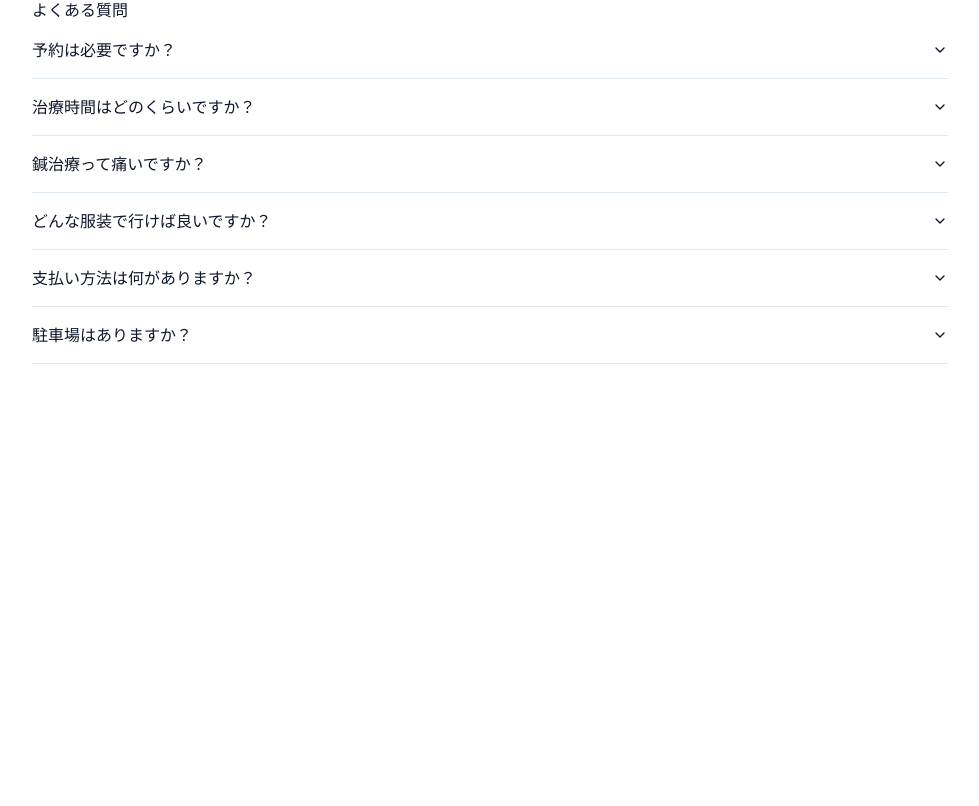
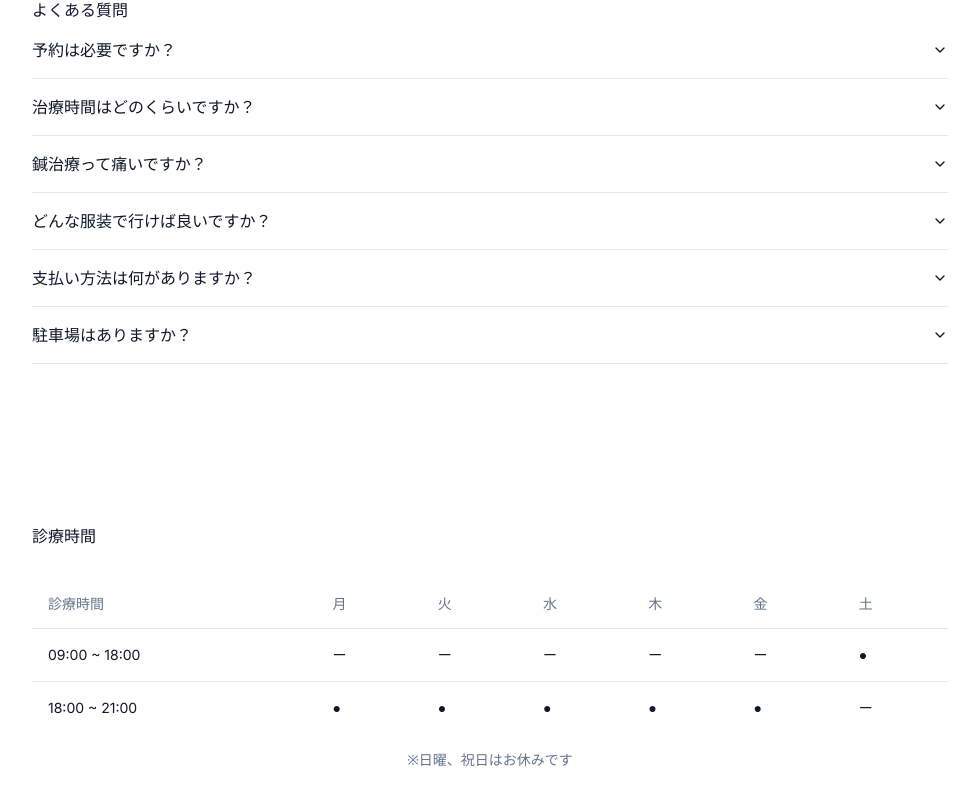
Before and after one commit to kotaro1574/shigeuchi-shinkyu-site, a Next.js app: page / in a window 1280 px wide. Shown: the part 3401-4207 px from the top of the page, without its empty margins (150-1129 px from the left). Before the commit the page ends 3805 px from the top, so only its background shows below. Built offline with nearby package versions, Linux system fonts and the light colour scheme.

Commit message:
add: さらにさらに追加

```diff
--- a/app/page.tsx
+++ b/app/page.tsx
@@ -1,7 +1,11 @@
 "use client"
 
 import Image from "next/image"
-import { QUESTIONS_CONTENTS, TREATMENT_DETAIL_CONTENTS } from "@/constant"
+import {
+  CONSULTATION_HOURS,
+  QUESTIONS_CONTENTS,
+  TREATMENT_DETAIL_CONTENTS,
+} from "@/constant"
 
 import {
   Accordion,
@@ -11,6 +15,15 @@
 } from "@/components/ui/accordion"
 import { AspectRatio } from "@/components/ui/aspect-ratio"
 import { Button } from "@/components/ui/button"
+import {
+  Table,
+  TableBody,
+  TableCaption,
+  TableCell,
+  TableHead,
+  TableHeader,
+  TableRow,
+} from "@/components/ui/table"
 import { Logo } from "@/components/logo"
 import { MainCarousel } from "@/components/main-carouse"
 import { TreatmentDetail } from "@/components/treatment-detail"
@@ -92,6 +105,38 @@
             ))}
           </Accordion>
         </section>
+        <section className="mt-40">
+          <h2>診療時間</h2>
+          <div className="mt-8 flex justify-center">
+            <Table>
+              <TableCaption>※日曜、祝日はお休みです</TableCaption>
+              <TableHeader>
+                <TableRow>
+                  <TableHead>診療時間</TableHead>
+                  {CONSULTATION_HOURS.weeks.map((week, index) => (
+                    <TableHead key={`week-${index}`}>{week}</TableHead>
+                  ))}
+                </TableRow>
+              </TableHeader>
+              <TableBody>
+                <TableRow>
+                  <TableCell>09:00 ~ 18:00</TableCell>
+                  {CONSULTATION_HOURS.mornings.map((morning, index) => (
+                    <TableCell key={`morning-${index}`}>{morning}</TableCell>
+                  ))}
+                </TableRow>
+                <TableRow>
+                  <TableCell>18:00 ~ 21:00</TableCell>
+                  {CONSULTATION_HOURS.afternoons.map((afternoon, index) => (
+                    <TableCell key={`afternoon-${index}`}>
+                      {afternoon}
+                    </TableCell>
+                  ))}
+                </TableRow>
+              </TableBody>
+            </Table>
+          </div>
+        </section>
       </div>
     </div>
   )
--- /dev/null
+++ b/components/ui/table.tsx
@@ -0,0 +1,117 @@
+import * as React from "react"
+
+import { cn } from "@/lib/utils"
+
+const Table = React.forwardRef<
+  HTMLTableElement,
+  React.HTMLAttributes<HTMLTableElement>
+>(({ className, ...props }, ref) => (
+  <div className="relative w-full overflow-auto">
+    <table
+      ref={ref}
+      className={cn("w-full caption-bottom text-sm", className)}
+      {...props}
+    />
+  </div>
+))
+Table.displayName = "Table"
+
+const TableHeader = React.forwardRef<
+  HTMLTableSectionElement,
+  React.HTMLAttributes<HTMLTableSectionElement>
+>(({ className, ...props }, ref) => (
+  <thead ref={ref} className={cn("[&_tr]:border-b", className)} {...props} />
+))
+TableHeader.displayName = "TableHeader"
+
+const TableBody = React.forwardRef<
+  HTMLTableSectionElement,
+  React.HTMLAttributes<HTMLTableSectionElement>
+>(({ className, ...props }, ref) => (
+  <tbody
+    ref={ref}
+    className={cn("[&_tr:last-child]:border-0", className)}
+    {...props}
+  />
+))
+TableBody.displayName = "TableBody"
+
+const TableFooter = React.forwardRef<
+  HTMLTableSectionElement,
+  React.HTMLAttributes<HTMLTableSectionElement>
+>(({ className, ...props }, ref) => (
+  <tfoot
+    ref={ref}
+    className={cn(
+      "border-t bg-muted/50 font-medium [&>tr]:last:border-b-0",
+      className
+    )}
+    {...props}
+  />
+))
+TableFooter.displayName = "TableFooter"
+
+const TableRow = React.forwardRef<
+  HTMLTableRowElement,
+  React.HTMLAttributes<HTMLTableRowElement>
+>(({ className, ...props }, ref) => (
+  <tr
+    ref={ref}
+    className={cn(
+      "border-b transition-colors hover:bg-muted/50 data-[state=selected]:bg-muted",
+      className
+    )}
+    {...props}
+  />
+))
+TableRow.displayName = "TableRow"
+
+const TableHead = React.forwardRef<
+  HTMLTableCellElement,
+  React.ThHTMLAttributes<HTMLTableCellElement>
+>(({ className, ...props }, ref) => (
+  <th
+    ref={ref}
+    className={cn(
+      "h-12 px-4 text-left align-middle font-medium text-muted-foreground [&:has([role=checkbox])]:pr-0",
+      className
+    )}
+    {...props}
+  />
+))
+TableHead.displayName = "TableHead"
+
+const TableCell = React.forwardRef<
+  HTMLTableCellElement,
+  React.TdHTMLAttributes<HTMLTableCellElement>
+>(({ className, ...props }, ref) => (
+  <td
+    ref={ref}
+    className={cn("p-4 align-middle [&:has([role=checkbox])]:pr-0", className)}
+    {...props}
+  />
+))
+TableCell.displayName = "TableCell"
+
+const TableCaption = React.forwardRef<
+  HTMLTableCaptionElement,
+  React.HTMLAttributes<HTMLTableCaptionElement>
+>(({ className, ...props }, ref) => (
+  <caption
+    ref={ref}
+    className={cn("mt-4 text-sm text-muted-foreground", className)}
+    {...props}
+  />
+))
+TableCaption.displayName = "TableCaption"
+
+export {
+  Table,
+  TableHeader,
+  TableBody,
+  TableFooter,
+  TableHead,
+  TableRow,
+  TableCell,
+  TableCaption,
+}
--- a/constant/index.tsx
+++ b/constant/index.tsx
@@ -124,3 +124,9 @@
     question: "駐車場はありますか？",
   },
 ]
+
+export const CONSULTATION_HOURS = {
+  afternoons: ["●", "●", "●", "●", "●", "ー"],
+  mornings: ["ー", "ー", "ー", "ー", "ー", "●"],
+  weeks: ["月", "火", "水", "木", "金", "土"],
+}
```
